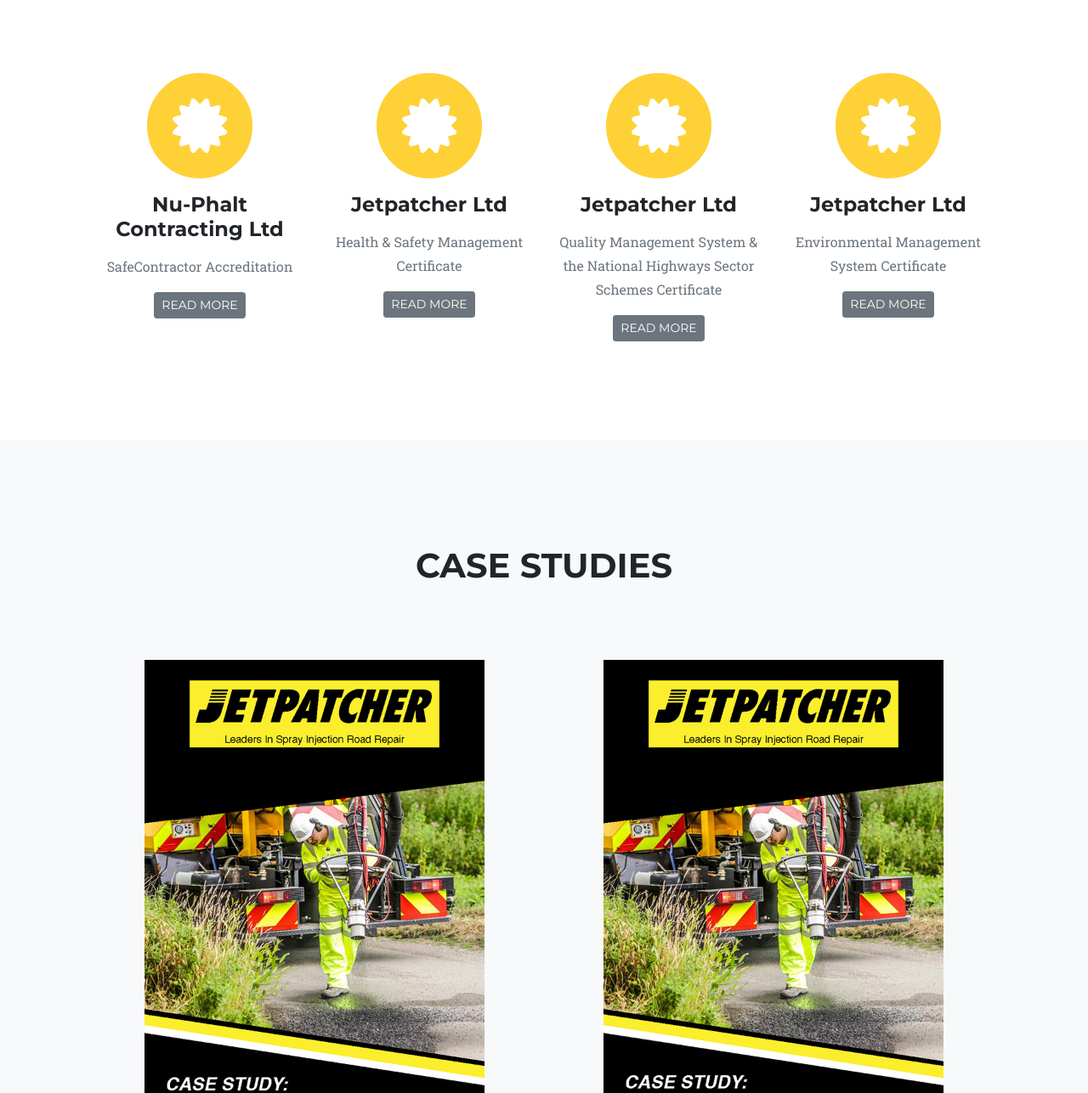
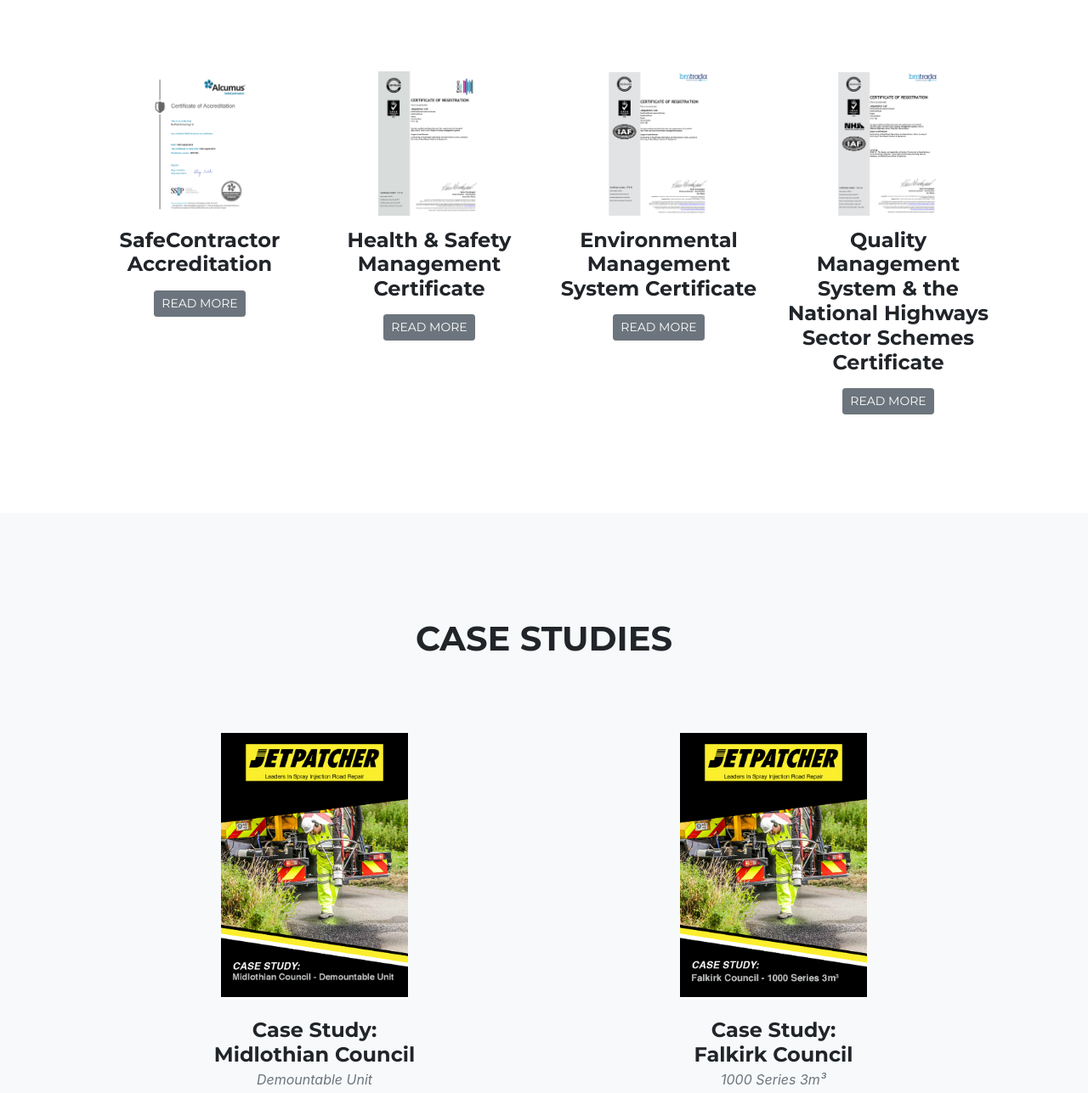
Before and after one commit to 4mber/jetpatcher, a website: page csca.html in a window 1280 px wide. Shown: the part 623-1910 px from the top of the page at 85% size. Drawn offline with Linux system fonts and the light colour scheme; a web font is replaced by a local one.

Commit message:
Edit Cert Images & Sizes

```diff
--- a/csca.html
+++ b/csca.html
@@ -92,40 +92,24 @@
       </div>
       <div class="row text-center">
         <div class="col-md-3 cert">
-          <span class="fa-stack fa-4x">
-            <i class="fas fa-circle fa-stack-2x text-primary"></i>
-            <i class="fas fa-certificate fa-stack-1x fa-inverse"></i>
-          </span>
-          <h4 class="service-heading">Nu-Phalt Contracting Ltd</h4>
-          <p class="text-muted">SafeContractor Accreditation</p>
+          <img src="img/safe.png" class="cert">
+          <h4 class="service-heading">SafeContractor Accreditation</h4>
           <p><a class="btn btn-sm btn-secondary text-uppercase" href="img/SafeContractor.pdf" target="_blank" role="button">Read More</a></p>
         </div>
         <div class="col-md-3 cert">
-          <span class="fa-stack fa-4x">
-            <i class="fas fa-circle fa-stack-2x text-primary"></i>
-            <i class="fas fa-certificate fa-stack-1x fa-inverse"></i>
-          </span>
-          <h4 class="service-heading">Jetpatcher Ltd</h4>
-          <p class="text-muted">Health & Safety Management Certificate</p>
+          <img src="img/health.png" class="cert">
+          <h4 class="service-heading">Health & Safety Management Certificate</h4>
           <p><a class="btn btn-sm btn-secondary text-uppercase" href="img/HealthSafety.pdf" target="_blank" role="button">Read More</a></p>
         </div>
         <div class="col-md-3 cert">
-          <span class="fa-stack fa-4x">
-            <i class="fas fa-circle fa-stack-2x text-primary"></i>
-            <i class="fas fa-certificate fa-stack-1x fa-inverse"></i>
-          </span>
-          <h4 class="service-heading">Jetpatcher Ltd</h4>
-          <p class="text-muted">Quality Management System & the National Highways Sector Schemes Certificate</p>
-          <p><a class="btn btn-sm btn-secondary text-uppercase" href="img/QualityManagement.pdf" target="_blank" role="button">Read More</a></p>
+          <img src="img/ems.png" class="cert">
+          <h4 class="service-heading">Environmental Management System Certificate</h4>
+          <p><a class="btn btn-sm btn-secondary text-uppercase" href="img/EnvironmentalManagement.pdf" target="_blank" role="button">Read More</a></p>
         </div>
         <div class="col-md-3 cert">
-          <span class="fa-stack fa-4x">
-            <i class="fas fa-circle fa-stack-2x text-primary"></i>
-            <i class="fas fa-certificate fa-stack-1x fa-inverse"></i>
-          </span>
-          <h4 class="service-heading">Jetpatcher Ltd</h4>
-          <p class="text-muted">Environmental Management System Certificate</p>
-          <p><a class="btn btn-sm btn-secondary text-uppercase" href="img/EnvironmentalManagement.pdf" target="_blank" role="button">Read More</a></p>
+          <img src="img/qms.png" class="cert">
+          <h4 class="service-heading">Quality Management System & the National Highways Sector Schemes Certificate</h4>
+          <p><a class="btn btn-sm btn-secondary text-uppercase" href="img/QualityManagement.pdf" target="_blank" role="button">Read More</a></p>
         </div>
       </div>
     </div>
@@ -142,8 +126,8 @@
         <br><h2 class="section-heading text-uppercase">Case Studies</h2><br><br><br>
       </div>
       <div class="row">
-        <div class="col-md-6 col-sm-6 portfolio-item">
-          <a class="portfolio-link" href="img/CaseStudy-Midlothian.pdf" target="_blank">
+        <div class="col-md-6 col-sm-6 portfolio-item" >
+          <a class="portfolio-link" href="img/CaseStudy-Midlothian.pdf#page=1&zoom=0.75" target="_blank">
             <div class="portfolio-hover">
               <div class="portfolio-hover-content">
                 <i class="fas fa-cogs fa-3x"></i>
@@ -157,7 +141,7 @@
           </div>
         </div>
         <div class="col-md-6 col-sm-6 portfolio-item">
-          <a class="portfolio-link" href="img/CaseStudy-Falkirk.pdf" target="_blank">
+          <a class="portfolio-link" href="img/CaseStudy-Falkirk.pdf#page=1&zoom=0.75" target="_blank">
             <div class="portfolio-hover">
               <div class="portfolio-hover-content">
                 <i class="fas fa-road fa-3x"></i>
--- a/css/agency.css
+++ b/css/agency.css
@@ -235,7 +235,7 @@
 #portfolio .portfolio-item .portfolio-link, #export-portfolio .portfolio-item .portfolio-link {
   position: relative;
   display: block;
-  max-width: 400px;
+  max-width: 220px;
   margin: 0 auto;
   cursor: pointer;
 }
@@ -280,7 +280,7 @@
   margin: 0 auto;
   padding: 25px;
   text-align: center;
-  background-color: #fff;
+  background-color: none;
 }
 
 #portfolio .portfolio-item .portfolio-caption h4, #export-portfolio .portfolio-item .portfolio-caption h4 {
--- a/css/styles.css
+++ b/css/styles.css
@@ -33,6 +33,9 @@
 iframe {
     width: 100%;
     height: 440px;
+}
+.cert {
+  width: 50%;
 }
 #main-1000 {
   width: 48%;
```
Also changed, not shown: img/ems.png (added), img/health.png (added), img/qms.png (added), img/safe.png (added), 2 other files.
